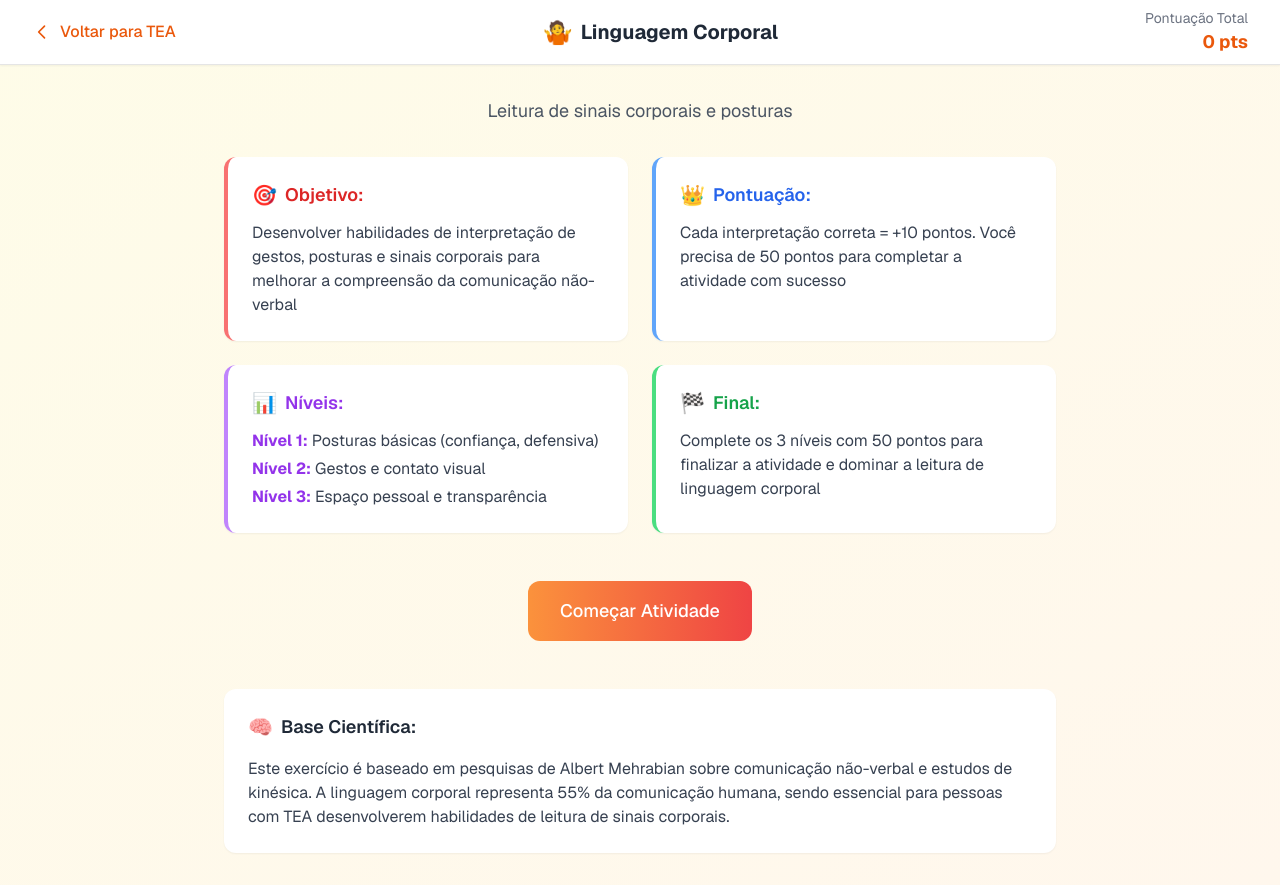
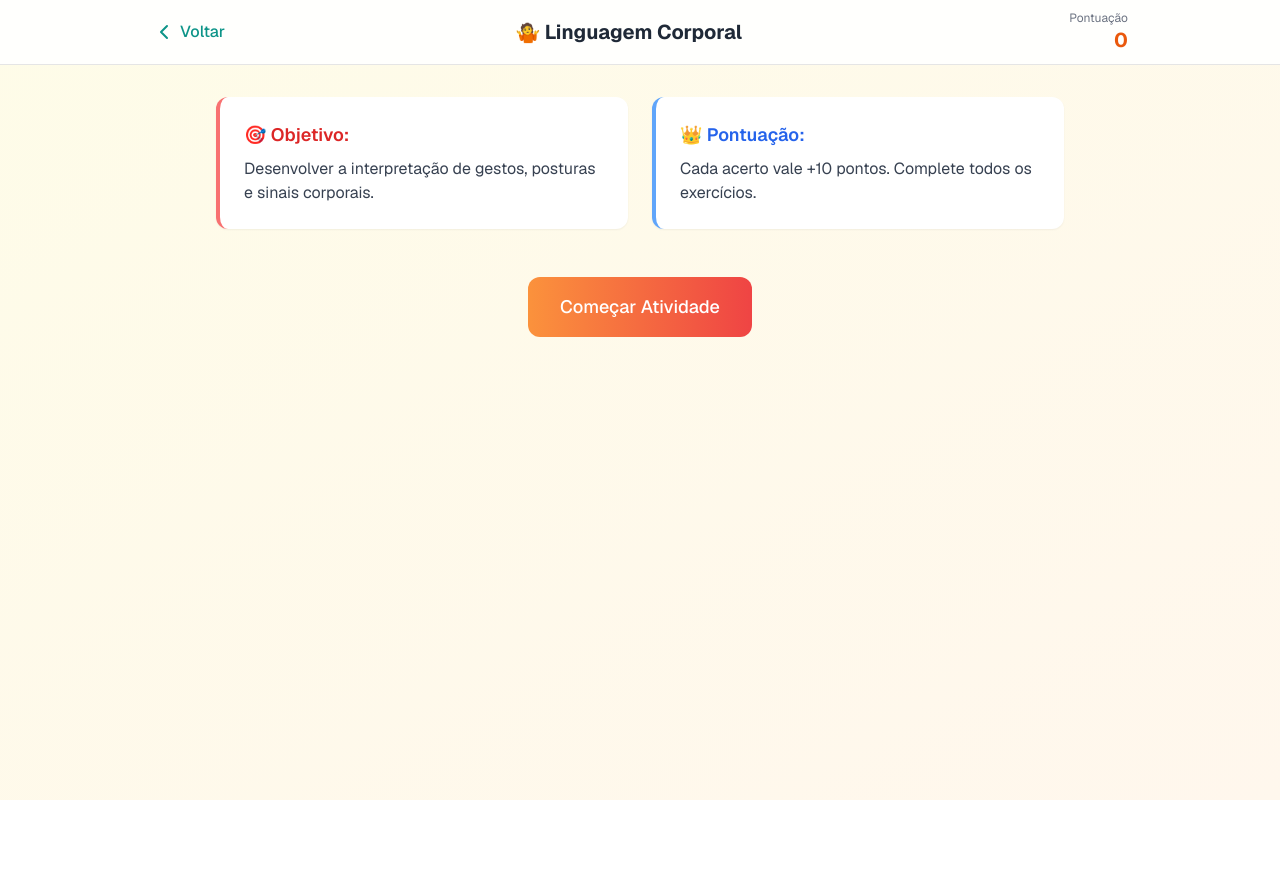
Before and after one commit to ClaudemirWork/teaplus-working, a Next.js app: page /body-language in a window 1280 px wide. After the commit the page ends 800 px from the top, so only its background shows below. Built offline with nearby package versions, Linux system fonts and the light colour scheme.

Commit message:
Update page.tsx correções botão voltar linguagem corporal

```diff
--- a/app/body-language/page.tsx
+++ b/app/body-language/page.tsx
@@ -2,6 +2,7 @@
 
 import Link from 'next/link';
 import { useState } from 'react';
+import { ChevronLeft } from 'lucide-react';
 
 export default function BodyLanguagePage() {
   const [gameStarted, setGameStarted] = useState(false);
@@ -91,7 +92,7 @@ export default function BodyLanguagePage() {
     setShowFeedback(false);
   };
 
-  const handleAnswerSelect = (answerId) => {
+  const handleAnswerSelect = (answerId: string) => {
     setSelectedAnswer(answerId);
   };
 
@@ -119,244 +120,113 @@ export default function BodyLanguagePage() {
 
   return (
     <div className="min-h-screen bg-gradient-to-br from-yellow-50 to-orange-50">
-      {/* Header fixo */}
-      <header className="bg-white shadow-sm border-b sticky top-0 z-10">
-        <div className="max-w-7xl mx-auto px-4 sm:px-6 lg:px-8">
+      <header className="bg-white/90 backdrop-blur-sm border-b sticky top-0 z-10">
+        <div className="max-w-5xl mx-auto px-4 sm:px-6">
           <div className="flex items-center justify-between h-16">
-            {/* Botão Voltar */}
             <Link
-              href="/tea"
-              className="flex items-center space-x-2 text-orange-600 hover:text-orange-700 transition-colors group"
+              href="/dashboard"
+              className="flex items-center text-teal-600 hover:text-teal-700 transition-colors"
             >
-              <svg className="w-5 h-5 transform group-hover:-translate-x-1 transition-transform" fill="none" stroke="currentColor" viewBox="0 0 24 24">
-                <path strokeLinecap="round" strokeLinejoin="round" strokeWidth={2} d="M15 19l-7-7 7-7" />
-              </svg>
-              <span className="font-medium hidden sm:inline">Voltar para TEA</span>
-              <span className="font-medium sm:hidden">Voltar</span>
+              <ChevronLeft className="h-6 w-6" />
+              <span className="ml-1 font-medium text-sm sm:text-base">Voltar</span>
             </Link>
-
-            {/* Título central */}
-            <div className="flex items-center space-x-2">
-              <span className="text-2xl">🤷</span>
-              <h1 className="text-lg sm:text-xl font-bold text-gray-800">Linguagem Corporal</h1>
-            </div>
-
-            {/* Pontuação */}
-            <div className="text-right">
-              <div className="text-sm text-gray-500">Pontuação Total</div>
-              <div className="text-lg font-bold text-orange-600">{points} pts</div>
+            <h1 className="text-lg sm:text-xl font-bold text-gray-800 text-center">
+              🤷 Linguagem Corporal
+            </h1>
+            <div className="text-right w-24">
+              <div className="text-xs text-gray-500">Pontuação</div>
+              <div className="text-xl font-bold text-orange-600">{points}</div>
             </div>
           </div>
         </div>
       </header>
 
-      {/* Conteúdo principal */}
-      <main className="max-w-4xl mx-auto px-4 sm:px-6 lg:px-8 py-6 sm:py-8">
+      <main className="max-w-4xl mx-auto px-4 sm:px-6 py-8">
         {!gameStarted ? (
           <div className="space-y-6">
-            {/* Descrição da atividade */}
-            <div className="text-center mb-8">
-              <p className="text-gray-600 text-lg">
-                Leitura de sinais corporais e posturas
-              </p>
+            <div className="grid grid-cols-1 md:grid-cols-2 gap-6">
+              <div className="bg-white rounded-xl border-l-4 border-red-400 p-6 shadow-sm">
+                <h3 className="text-lg font-semibold text-red-600 mb-2">🎯 Objetivo:</h3>
+                <p className="text-gray-700">Desenvolver a interpretação de gestos, posturas e sinais corporais.</p>
               </div>
-
-            {/* Cards informativos */}
-            <div className="grid grid-cols-1 md:grid-cols-2 gap-4 sm:gap-6">
-              {/* Objetivo */}
-              <div className="bg-white rounded-xl border-l-4 border-red-400 p-4 sm:p-6 shadow-sm">
-                <div className="flex items-center mb-3">
-                  <span className="text-xl mr-2">🎯</span>
-                  <h3 className="text-lg font-semibold text-red-600">Objetivo:</h3>
-                </div>
-                <p className="text-gray-700 text-sm sm:text-base">
-                  Desenvolver habilidades de interpretação de gestos, posturas e sinais corporais
-                  para melhorar a compreensão da comunicação não-verbal
-                </p>
-              </div>
-
-              {/* Pontuação */}
-              <div className="bg-white rounded-xl border-l-4 border-blue-400 p-4 sm:p-6 shadow-sm">
-                <div className="flex items-center mb-3">
-                  <span className="text-xl mr-2">👑</span>
-                  <h3 className="text-lg font-semibold text-blue-600">Pontuação:</h3>
-                </div>
-                <p className="text-gray-700 text-sm sm:text-base">
-                  Cada interpretação correta = +10 pontos. Você precisa de 50 pontos
-                  para completar a atividade com sucesso
-                </p>
-              </div>
-
-              {/* Níveis */}
-              <div className="bg-white rounded-xl border-l-4 border-purple-400 p-4 sm:p-6 shadow-sm">
-                <div className="flex items-center mb-3">
-                  <span className="text-xl mr-2">📊</span>
-                  <h3 className="text-lg font-semibold text-purple-600">Níveis:</h3>
-                </div>
-                <div className="text-gray-700 text-sm sm:text-base space-y-1">
-                  <p><strong className="text-purple-600">Nível 1:</strong> Posturas básicas (confiança, defensiva)</p>
-                  <p><strong className="text-purple-600">Nível 2:</strong> Gestos e contato visual</p>
-                  <p><strong className="text-purple-600">Nível 3:</strong> Espaço pessoal e transparência</p>
+              <div className="bg-white rounded-xl border-l-4 border-blue-400 p-6 shadow-sm">
+                <h3 className="text-lg font-semibold text-blue-600 mb-2">👑 Pontuação:</h3>
+                <p className="text-gray-700">Cada acerto vale +10 pontos. Complete todos os exercícios.</p>
               </div>
             </div>
-
-              {/* Final */}
-              <div className="bg-white rounded-xl border-l-4 border-green-400 p-4 sm:p-6 shadow-sm">
-                <div className="flex items-center mb-3">
-                  <span className="text-xl mr-2">🏁</span>
-                  <h3 className="text-lg font-semibold text-green-600">Final:</h3>
-                </div>
-                <p className="text-gray-700 text-sm sm:text-base">
-                  Complete os 3 níveis com 50 pontos para finalizar a atividade
-                  e dominar a leitura de linguagem corporal
-                </p>
-              </div>
-            </div>
-
-            {/* Botão Começar */}
             <div className="text-center py-6">
               <button
                 onClick={handleStartGame}
-                className="bg-gradient-to-r from-orange-400 to-red-500 text-white px-8 py-4 rounded-xl text-lg font-medium hover:shadow-lg transition-all duration-200 transform hover:scale-105 w-full sm:w-auto"
+                className="bg-gradient-to-r from-orange-400 to-red-500 text-white px-8 py-4 rounded-xl text-lg font-medium hover:shadow-lg transition-transform transform hover:scale-105"
               >
                 Começar Atividade
               </button>
             </div>
-
-            {/* Base Científica */}
-            <div className="bg-white rounded-xl p-4 sm:p-6 shadow-sm">
-              <div className="flex items-center mb-4">
-                <span className="text-xl mr-2">🧠</span>
-                <h3 className="text-lg font-semibold text-gray-800">Base Científica:</h3>
-              </div>
-              <p className="text-gray-700 leading-relaxed text-sm sm:text-base">
-                Este exercício é baseado em pesquisas de Albert Mehrabian sobre comunicação não-verbal
-                e estudos de kinésica. A linguagem corporal representa 55% da comunicação humana,
-                sendo essencial para pessoas com TEA desenvolverem habilidades de leitura de sinais corporais.
-              </p>
-            </div>
           </div>
         ) : (
-          // Área do jogo
-          <div className="bg-white rounded-2xl shadow-xl p-4 sm:p-8">
-            {/* Progresso */}
+          <div className="bg-white rounded-2xl shadow-xl p-6 sm:p-8">
             <div className="flex items-center justify-between mb-6 text-sm text-gray-600">
               <span>Exercício {currentExercise + 1}/{exercises.length}</span>
               <span>Pontos: {points}</span>
             </div>
-
             <div className="text-center">
-              <h2 className="text-xl sm:text-2xl font-bold text-gray-800 mb-6">
-                {currentEx.title}
-              </h2>
+              <h2 className="text-2xl font-bold text-gray-800 mb-6">{currentEx.title}</h2>
 
               {!exerciseStarted ? (
                 <div className="space-y-6">
-                  <div className="bg-blue-50 border-l-4 border-blue-400 p-4 sm:p-6 rounded-lg">
-                    <p className="text-gray-700 text-base sm:text-lg leading-relaxed">
-                      {currentEx.scenario}
-                    </p>
+                  <div className="bg-blue-50 border-l-4 border-blue-400 p-6 rounded-lg">
+                    <p className="text-gray-700 text-lg">{currentEx.scenario}</p>
                   </div>
-
-                  <button
-                    onClick={handleStartExercise}
-                    className="bg-gradient-to-r from-orange-400 to-red-500 text-white px-6 sm:px-8 py-3 sm:py-4 rounded-xl text-base sm:text-lg font-medium hover:shadow-lg transition-all duration-200 transform hover:scale-105 w-full sm:w-auto"
-                  >
+                  <button onClick={handleStartExercise} className="bg-orange-500 text-white px-8 py-3 rounded-xl text-lg font-medium hover:bg-orange-600 transition-colors">
                     Iniciar Exercício
                   </button>
                 </div>
               ) : (
                 <div className="space-y-6">
-                  <div className="bg-blue-50 border-l-4 border-blue-400 p-4 sm:p-6 rounded-lg mb-6">
-                    <p className="text-gray-700 text-base sm:text-lg leading-relaxed mb-4">
-                      {currentEx.scenario}
-                    </p>
-                    <p className="text-gray-800 font-semibold text-base sm:text-lg">
-                      {currentEx.question}
-                    </p>
+                  <div className="bg-blue-50 border-l-4 border-blue-400 p-6 rounded-lg">
+                    <p className="text-gray-700 text-lg mb-4">{currentEx.scenario}</p>
+                    <p className="text-gray-800 font-semibold text-lg">{currentEx.question}</p>
                   </div>
-
-                  {/* Opções de resposta - CORRIGIDO APENAS A VISIBILIDADE */}
-                  <div className="grid grid-cols-1 gap-3 sm:gap-4">
+                  <div className="grid grid-cols-1 gap-4">
                     {currentEx.options.map((option) => (
                       <button
                         key={option.id}
                         onClick={() => handleAnswerSelect(option.id)}
                         disabled={showFeedback}
-                        className={`p-3 sm:p-4 rounded-xl border-2 text-left transition-all duration-200 text-sm sm:text-base ${
+                        className={`p-4 rounded-xl border-2 text-left transition-all ${
                           selectedAnswer === option.id
-                            ? showFeedback
-                              ? option.correct
-                                ? 'border-green-500 bg-green-50 text-green-800'
-                                : 'border-red-500 bg-red-50 text-red-800'
-                              : 'border-blue-500 bg-blue-50 text-blue-800'
-                            : showFeedback && option.correct
-                            ? 'border-green-500 bg-green-50 text-green-800'
-                            : 'border-gray-200 hover:border-gray-300 hover:bg-gray-50 text-gray-800 bg-white'
+                            ? 'border-blue-500 bg-blue-50'
+                            : 'border-gray-200 hover:border-gray-300'
                         }`}
                       >
                         <span className="font-medium">{option.id.toUpperCase()}) </span>
                         {option.text}
-                        {showFeedback && option.correct && (
-                          <span className="ml-2 text-green-600">✓</span>
-                        )}
-                        {showFeedback && selectedAnswer === option.id && !option.correct && (
-                          <span className="ml-2 text-red-600">✗</span>
-                        )}
                       </button>
                     ))}
                   </div>
-
-                  {/* Botão Confirmar */}
                   {!showFeedback && selectedAnswer && (
-                    <button
-                      onClick={handleSubmit}
-                      className="bg-gradient-to-r from-orange-400 to-red-500 text-white px-6 py-3 rounded-xl font-medium hover:shadow-lg transition-all duration-200 w-full sm:w-auto"
-                    >
+                    <button onClick={handleSubmit} className="bg-green-500 text-white px-6 py-3 rounded-xl font-medium hover:bg-green-600 transition-colors w-full sm:w-auto">
                       Confirmar Resposta
                     </button>
                   )}
-
-                  {/* Feedback */}
                   {showFeedback && (
-                    <div className={`p-4 sm:p-6 rounded-xl ${
-                      isCorrect
-                        ? 'bg-green-50 border-l-4 border-green-400'
-                        : 'bg-yellow-50 border-l-4 border-yellow-400'
-                    }`}>
-                      <div className="flex items-center space-x-2 mb-3">
-                        <span className="text-2xl">
-                          {isCorrect ? '🎉' : '💡'}
-                        </span>
-                        <h3 className="text-base sm:text-lg font-semibold">
-                          {isCorrect ? 'Excelente leitura corporal! +10 pontos' : 'Vamos aprender juntos!'}
-                        </h3>
+                    <>
+                      <div className={`p-6 rounded-xl ${isCorrect ? 'bg-green-50 border-green-400' : 'bg-yellow-50 border-yellow-400'} border-l-4`}>
+                        <h3 className="text-lg font-semibold mb-2">{isCorrect ? '🎉 Excelente! +10 pontos' : '💡 Vamos aprender!'}</h3>
+                        <p className="text-gray-700">{currentEx.explanation}</p>
                       </div>
-                      <p className="text-gray-700 leading-relaxed text-sm sm:text-base">
-                        {currentEx.explanation}
-                      </p>
-                    </div>
-                  )}
-
-                  {/* Navegação */}
-                  {showFeedback && (
                       <div className="flex justify-center">
                         {currentExercise < exercises.length - 1 ? (
-                        <button
-                          onClick={handleNext}
-                          className="bg-gradient-to-r from-orange-400 to-red-500 text-white px-6 py-3 rounded-xl font-medium hover:shadow-lg transition-all duration-200 w-full sm:w-auto"
-                        >
+                          <button onClick={handleNext} className="bg-orange-500 text-white px-6 py-3 rounded-xl font-medium hover:bg-orange-600 transition-colors">
                             Próximo Exercício →
                           </button>
                         ) : (
-                        <Link
-                          href="/tea"
-                          className="bg-gradient-to-r from-orange-400 to-red-500 text-white px-6 py-3 rounded-xl font-medium hover:shadow-lg transition-all duration-200 inline-block text-center w-full sm:w-auto"
-                        >
+                          <Link href="/dashboard" className="bg-orange-500 text-white px-6 py-3 rounded-xl font-medium hover:bg-orange-600 transition-colors inline-block">
                             Finalizar Atividade ✓
                           </Link>
                         )}
                       </div>
+                    </>
                   )}
                 </div>
               )}
```
Lines whose indentation alone changed are shown as unchanged.
